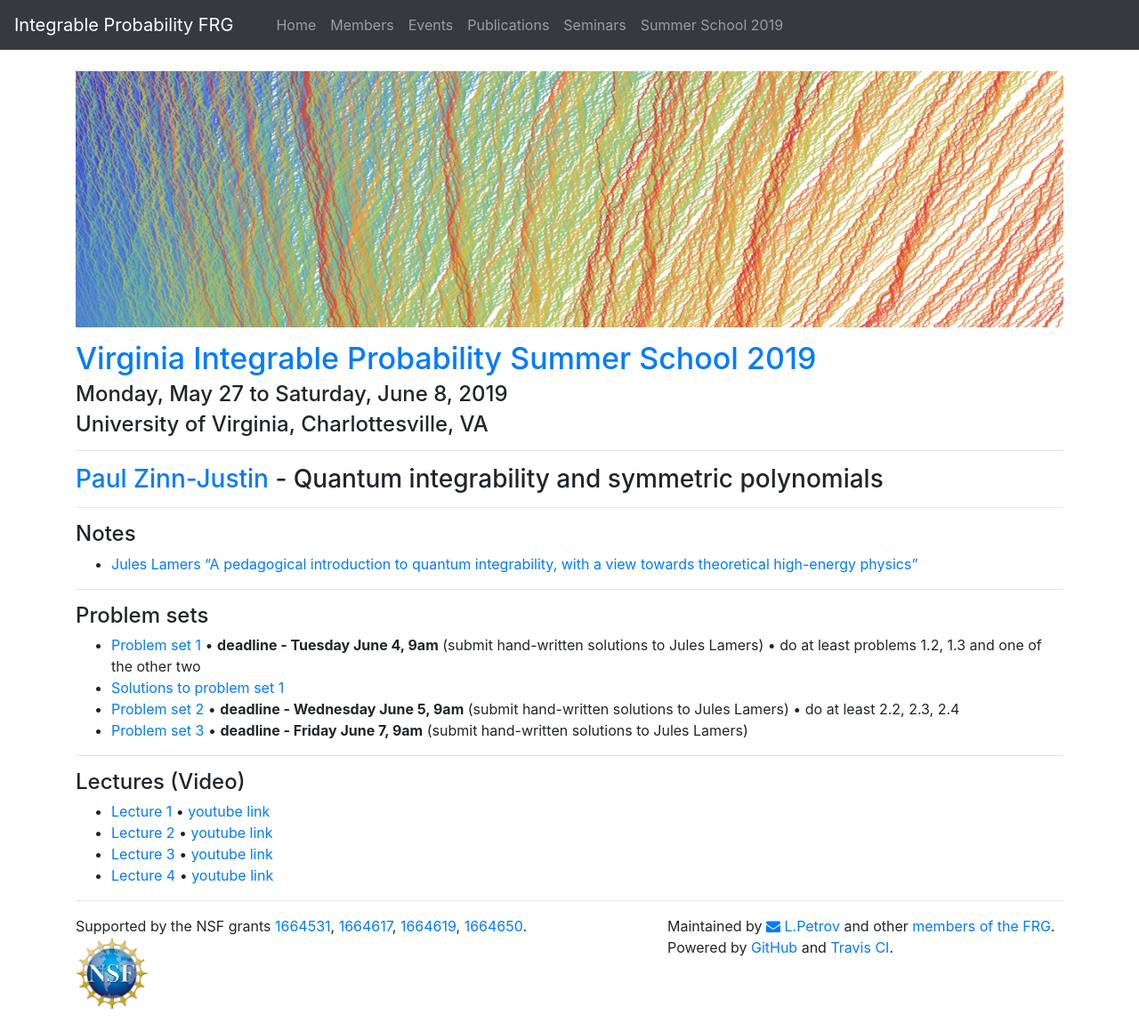
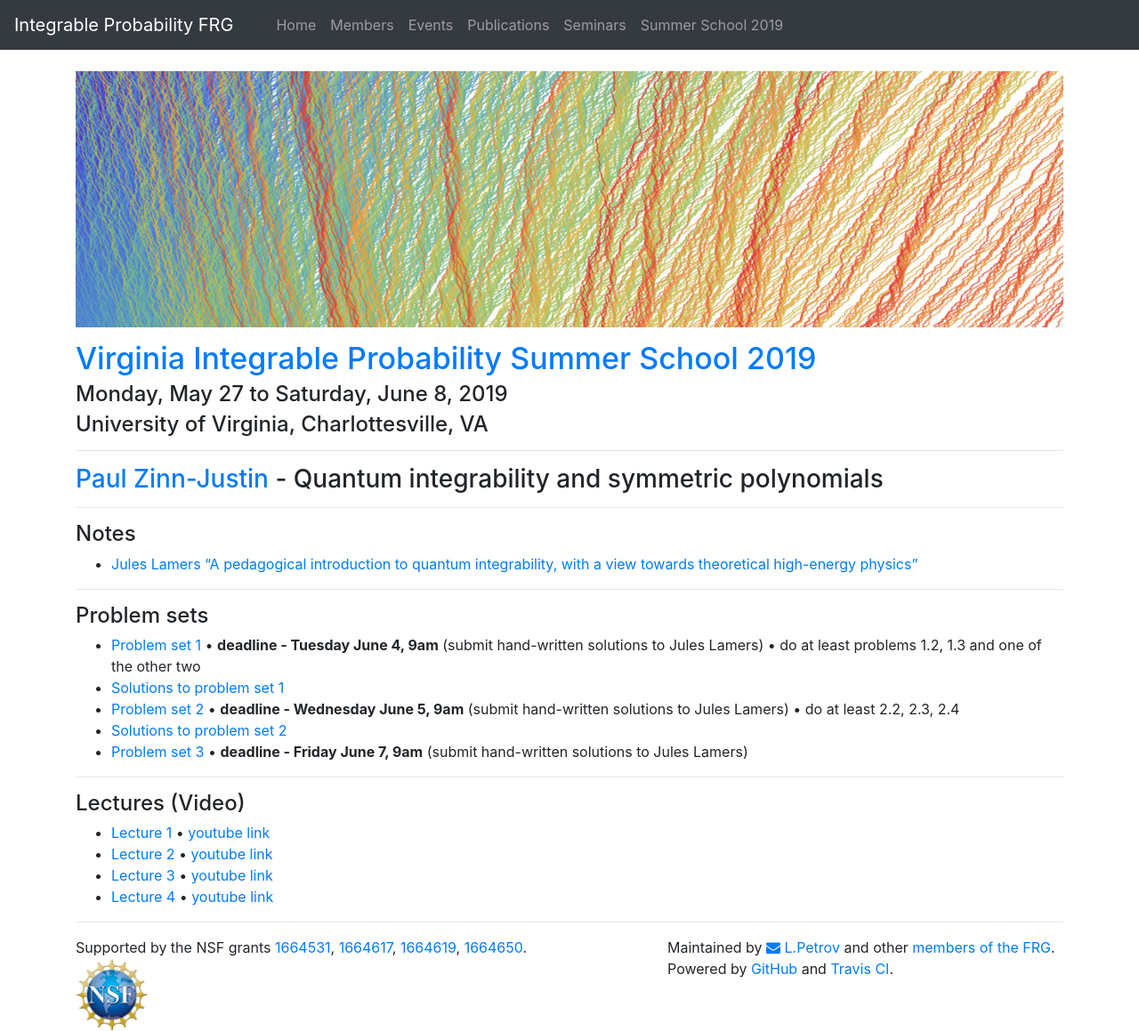
Before and after one commit to int-prob/int-prob-code, a Jekyll site: the page built from vipss2019/zinnjustin.md, in a window 1280 px wide. Shown: the whole page at 89% size. Built offline with Jekyll 4.4.1, drawn with Linux system fonts in a browser that asks for light colours; nearby versions of some CDN libraries; before the commit the page ends 1135 px from its top, so only the background shows below that.

Commit message:
update zinnjustin.md at Thu Jun  6 11:26:57 EDT 2019

```diff
--- a/vipss2019/zinnjustin.md
+++ b/vipss2019/zinnjustin.md
@@ -30,6 +30,7 @@ permalink: /vipss2019/zinnjustin/
 - [Problem set 1]({{site.url}}/vipss2019/zinnjustin/ZJ1_tutorial.pdf) &bull; **deadline - Tuesday June 4, 9am** (submit hand-written solutions to Jules Lamers) &bull; do at least problems 1.2, 1.3 and one of the other two
 - [Solutions to problem set 1]({{site.url}}/vipss2019/zinnjustin/ZJ1_tutorial_sol.pdf)
 - [Problem set 2]({{site.url}}/vipss2019/zinnjustin/ZJ2_tutorial.pdf) &bull; **deadline - Wednesday June 5, 9am** (submit hand-written solutions to Jules Lamers) &bull; do at least 2.2, 2.3, 2.4
+- [Solutions to problem set 2]({{site.url}}/vipss2019/zinnjustin/ZJ2_tutorial_sol.pdf)
 - [Problem set 3]({{site.url}}/vipss2019/zinnjustin/ZJ3_tutorial.pdf) &bull; **deadline - Friday June 7, 9am** (submit hand-written solutions to Jules Lamers)
 
 ---
```
Also changed, not shown: 1 other file.
